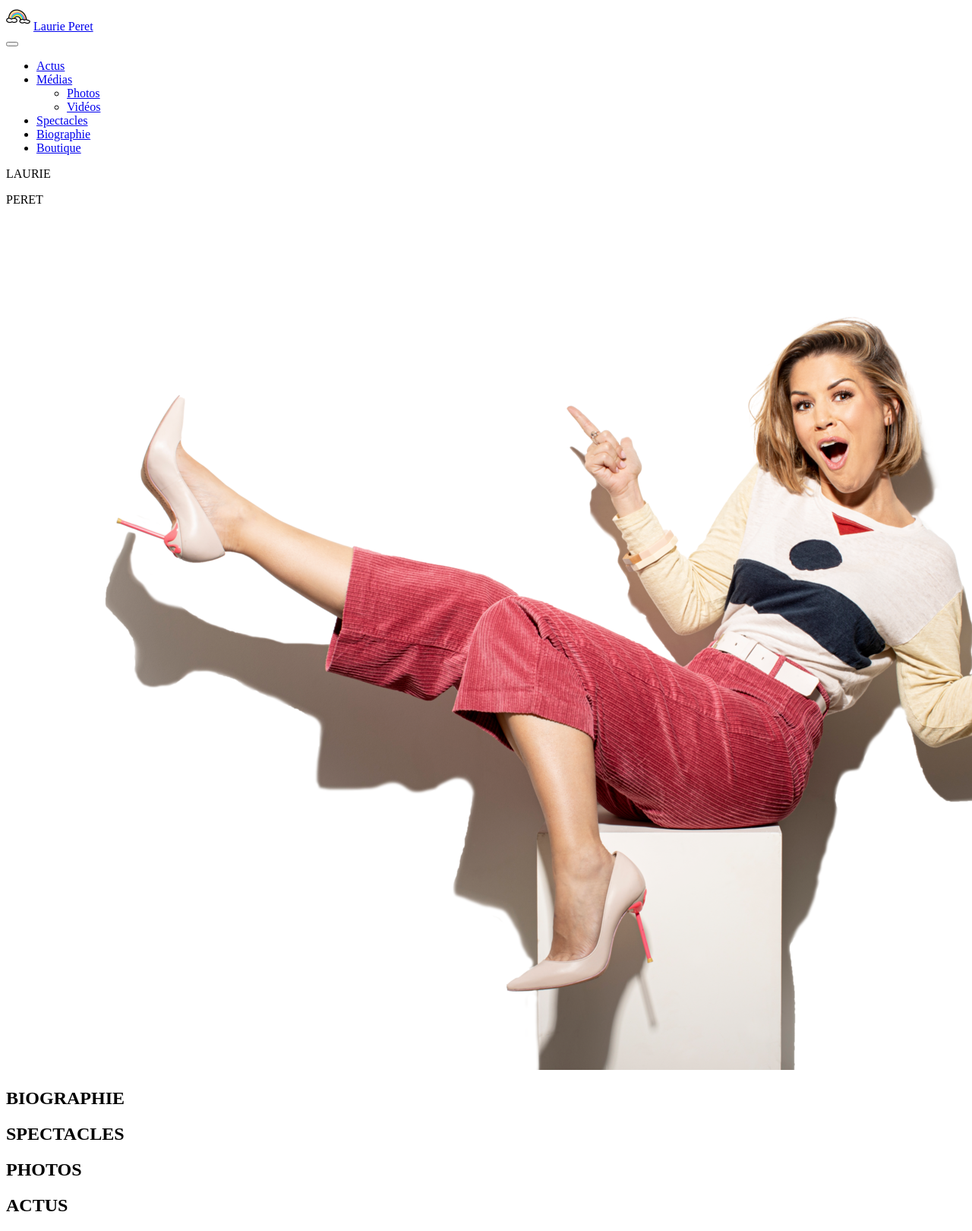
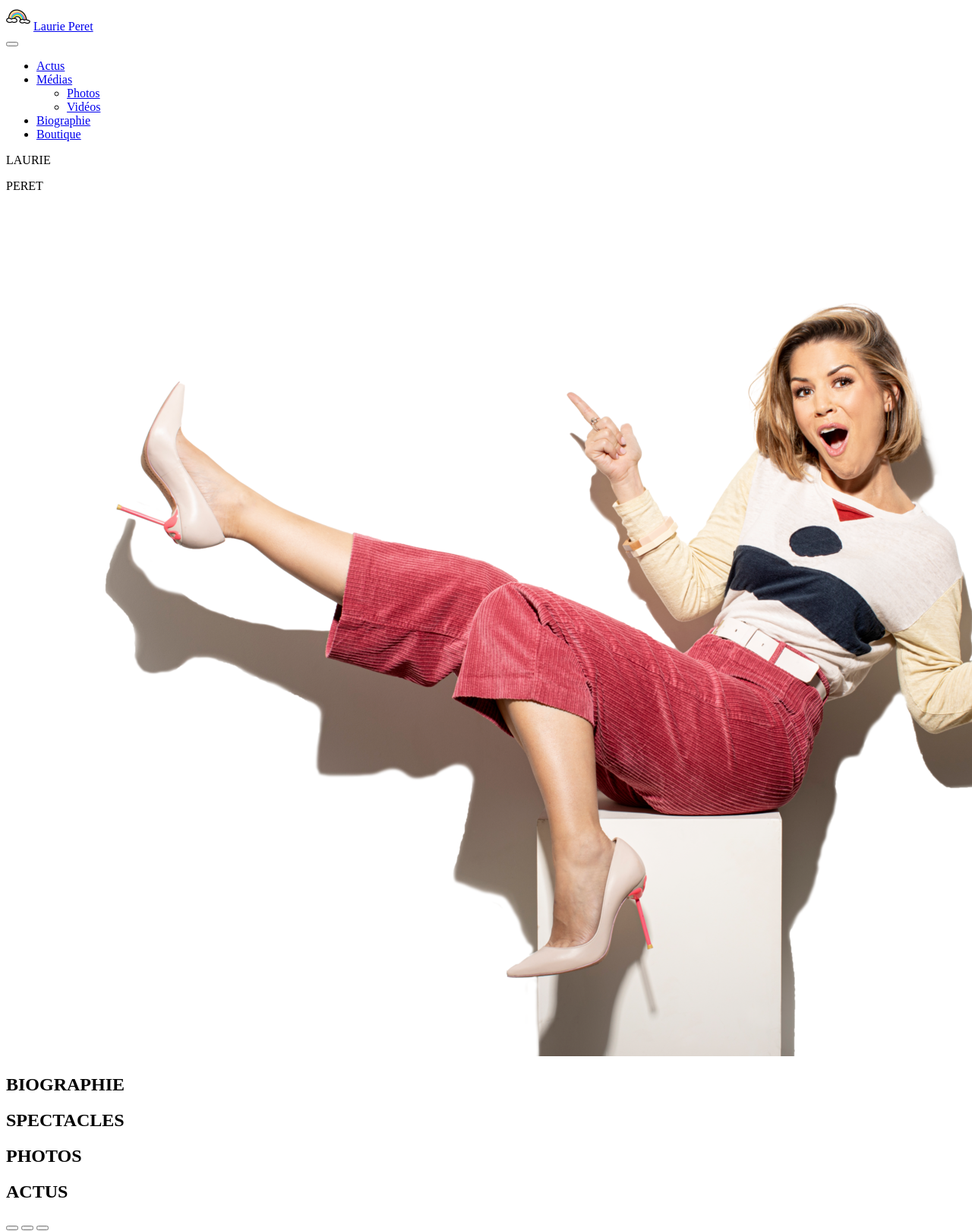
Before and after one commit to guillaumebdx/laurie, a Symfony app: template templates/home/index.html.twig in a window 1280 px wide; the page is wider, and only the part inside the window is pictured. Shown: the top 1620 px of that part at 76% size. Run offline with Twig, Linux system fonts and the light colour scheme; the template is opened without the code that fills it, so the values that code supplies are empty; some libraries are stand-ins or nearby versions.

Commit message:
front improvment (picture size)

```diff
--- a/assets/styles/base.scss
+++ b/assets/styles/base.scss
@@ -14,3 +14,6 @@ footer {
 h5 {
     font-size: 1.5rem;
 }
+.no-padding {
+    padding: 0;
+}
--- a/templates/components/_navbar.html.twig
+++ b/templates/components/_navbar.html.twig
@@ -30,9 +30,6 @@
           </ul>
         </li>
         <li class="nav-item">
-          <a class="nav-link" href="#">Spectacles</a>
-        </li>
-        <li class="nav-item">
           <a class="nav-link" href="{{ path('bio') }}">Biographie</a>
         </li>
         <li class="nav-item">
--- a/templates/home/index.html.twig
+++ b/templates/home/index.html.twig
@@ -16,17 +16,17 @@
 </div>
 <div class="container-fluid container-cards">
     <div class="row menu-cards">
-        <div class="col-md-4 col-sm-12 d-flex justify-content-center">
+        <div class="col-md-4 col-sm-12 d-flex justify-content-center no-padding">
             <div class="card card-bio" style="cursor: pointer;" onclick="window.location='{{ path('bio') }}';">
                 <h2>BIOGRAPHIE</h2>
             </div>
         </div>
-        <div class="col-md-4 col-sm-12 d-flex justify-content-center" style="cursor: pointer;">
-            <div class="card card-show">
+        <div class="col-md-4 col-sm-12 d-flex justify-content-center no-padding" style="cursor: pointer;">
+            <div class="card card-show" style="cursor: pointer;" onclick="window.location='https://www.billetreduc.com/spectacle-laurie-peret.htm';">
                 <h2>SPECTACLES</h2>
             </div>
         </div>
-        <div class="col-md-4 col-sm-12 d-flex justify-content-center">
+        <div class="col-md-4 col-sm-12 d-flex justify-content-center no-padding">
             <div class="card card-media" style="cursor: pointer;" onclick="window.location='{{ path('gallery') }}';">
                 <h2>PHOTOS</h2>
             </div>
```
Also changed, not shown: assets/styles/home.scss (+4 -7 lines).
